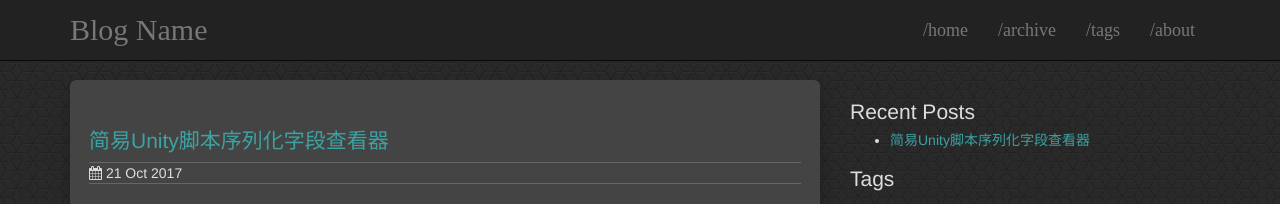
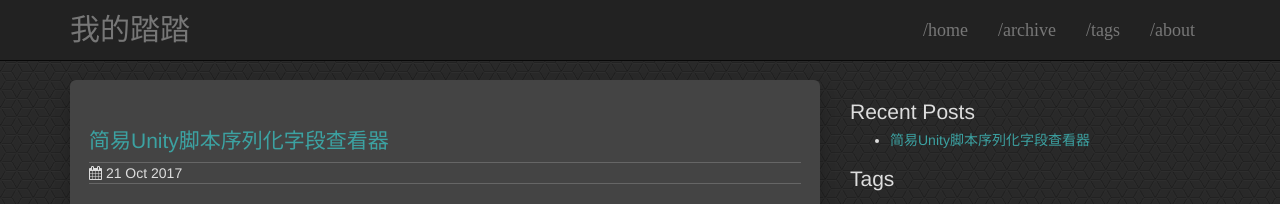
Before and after one commit to lujian101/myworld, a Jekyll site: the page built from index.html, in a window 1280 px wide. Shown: the top 204 px of the page. Built offline with Jekyll 4.4.1, drawn with Linux system fonts in a browser that asks for light colours.

Commit message:
modify config

```diff
--- a/_config.yml
+++ b/_config.yml
@@ -1,14 +1,14 @@
 # Jekyll configuration
 
-name: Blog Name
-description: Software Developer
+name: 我的踏踏
+description: 软码人
 
 # Url is currently only used only for the RSS feed in feed.xml
-url: http://streetturtle.github.io
+url: http://lujian101.github.io
 #url: http://localhost:4000
 
 # For a project page here should be a project name. Otherwise (for user's/organizaion's page leave it empty)
-baseurl: '/jekyll-clean-dark'
+baseurl: '/myworld'
 
 share:
   facebook: true
```
